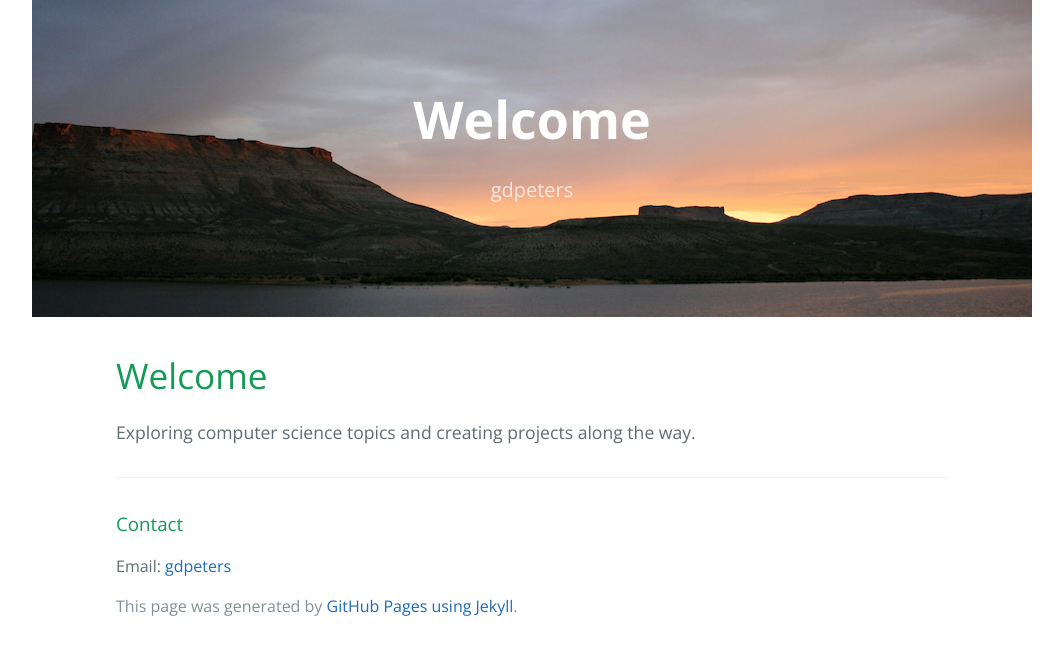
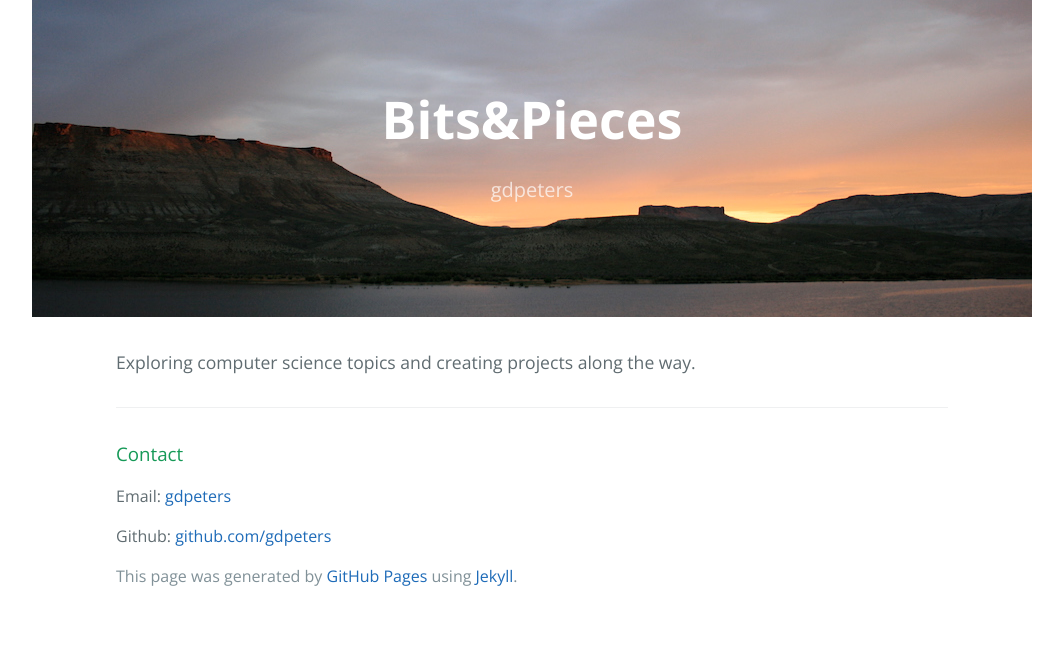
Before and after one commit to gdpeters/gdpeters.github.io, a Jekyll site: the page built from README.md, in a window 1280 px wide. Shown: the top 655 px of the page, without its empty margins (108-1171 px from the left). Built offline with Jekyll 4.4.1, drawn with Linux system fonts in a browser that asks for light colours; our own code applies the rules of GitHub Pages for plain Markdown files.

Commit message:
fix footer and header

```diff
--- a/README.md
+++ b/README.md
@@ -1,3 +1,2 @@
-# Welcome #
 
 Exploring computer science topics and creating projects along the way.
--- a/_layouts/default.html
+++ b/_layouts/default.html
@@ -40,10 +40,11 @@
       <footer class="site-footer">
         <h3>Contact</h3>
         <p>Email: <a href="43419592+gdpeters@users.noreply.github.com">gdpeters</a></p>
+        <p>Github: <a href="https://github.com/gdpeters">github.com/gdpeters</a></p>
         {% if site.github.is_project_page %}
           <span class="site-footer-owner"><a href="{{ site.github.repository_url }}">{{ site.github.repository_name }}</a> is maintained by <a href="{{ site.github.owner_url }}">{{ site.github.owner_name }}</a>.</span>
         {% endif %}
-        <span class="site-footer-credits">This page was generated by <a href="https://pages.github.com">GitHub Pages</a><a href="https://github.com/jekyll/jekyll"> using Jekyll</a>.</span>
+        <span class="site-footer-credits">This page was generated by <a href="https://pages.github.com">GitHub Pages</a> using <a href="https://github.com/jekyll/jekyll">Jekyll</a>.</span>
       </footer>
     </main>
   </body>
```
